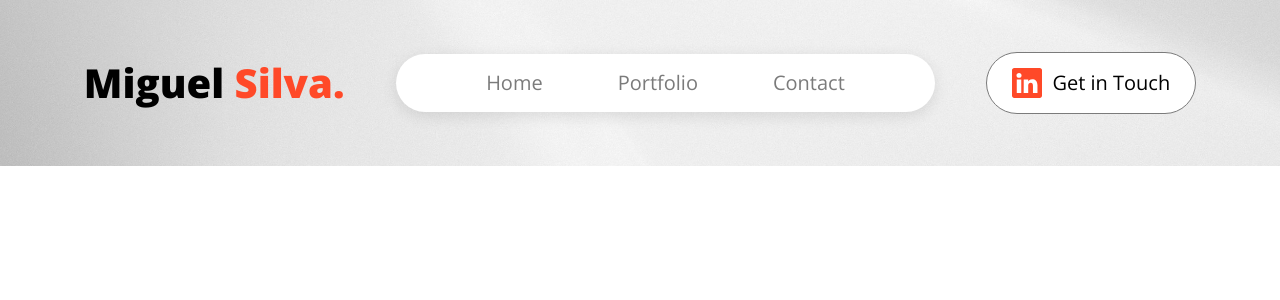
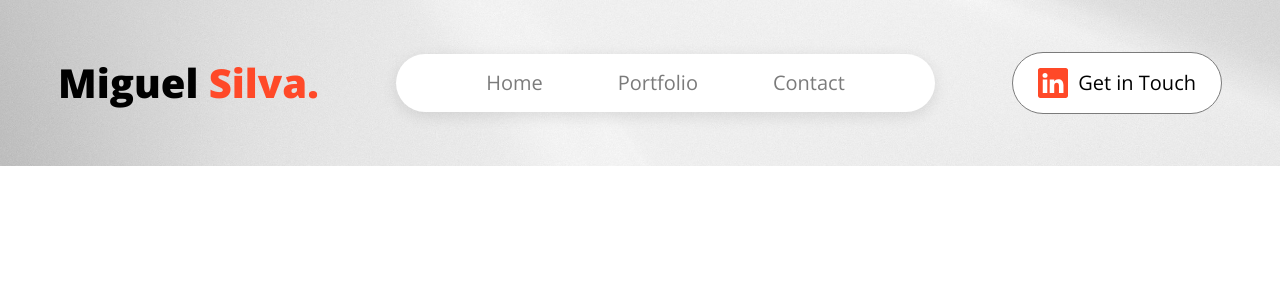
Before and after one commit to miguelzack/aulas-lima-senai, a Next.js app in the folder portfolio-tailwind/: page / in a window 1280 px wide. Shown: the top 300 px of the page. Built offline with nearby package versions, Linux system fonts and the light colour scheme.

Commit message:
feat: finish header.

```diff
--- a/portfolio-tailwind/src/components/header/header.tsx
+++ b/portfolio-tailwind/src/components/header/header.tsx
@@ -2,7 +2,7 @@ import { ButtonLinkedin } from "../button-linkedin/button-link";
 
 export function Header() {
     return (
-        <header className="flex flex-row items-center justify-around w-full">
+        <header className="flex flex-row items-center justify-between w-full">
             <h2 className="text-[40px] font-extrabold">Miguel <span className="text-primary">Silva.</span>
             </h2>
             <nav className="flex py-[15px] px-[90px] gap-[75px] items-center justify-center rounded-[35px] bg-white shadow-[0_4px_15px_0_rgba(0,0,0,0.10)]">
```
